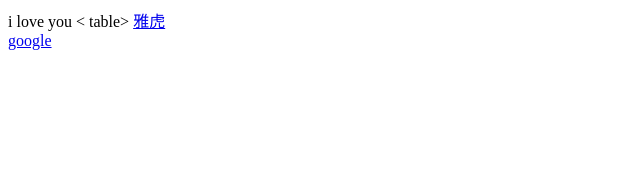
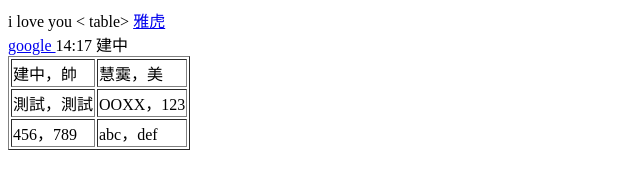
Before and after one commit to 1220happy/1220happy.github.io, a plain HTML site: page index.html in a window 1280 px wide. Shown: the whole page, without its empty margins (0-640 px from the left). Drawn offline with Linux system fonts and the light colour scheme.

Commit message:
Add files via upload

```diff
--- a/index.html
+++ b/index.html
@@ -3,3 +3,21 @@ i love you
   <a href=http://www.yahoo.com> 雅虎 </a><br>
   <a href=http://www.google.com> google </a>
  </table>
+14:17 建中 <TABLE border=1>
+
+<TR>
+<TD>建中，帥</TD>
+<TD>慧霙，美</TD>
+</TR>
+
+<TR>
+<TD>測試，測試</TD>
+<TD>OOXX，123</TD>
+</TR>
+
+<TR>
+<TD>456，789</TD>
+<TD>abc，def</TD>
+</TR>
+
+</TABLE>
```
